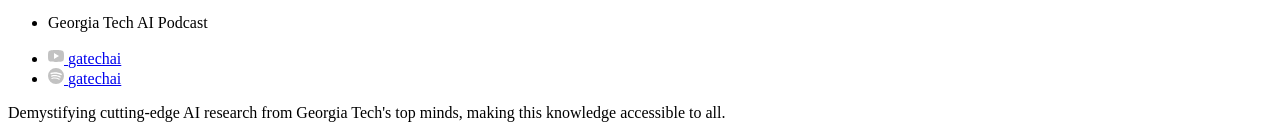
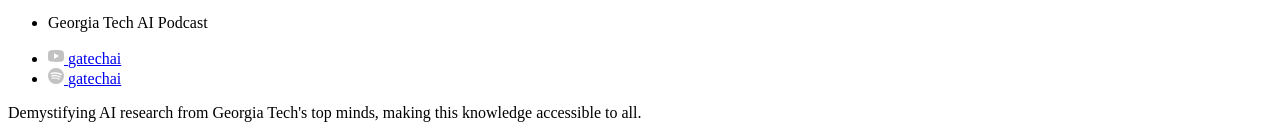
Before and after one commit to kpath1999/gatechai, a Jekyll site: the page built from _posts/2024-12-21-ep1mutirobotnetworks.markdown, in a window 1280 px wide and 900 px high, scrolled down 2018 px. Shown: the part 762-897 px from the top of the window. Built offline with Jekyll 4.4.1, drawn with Linux system fonts in a browser that asks for light colours; comment, search, counter and statistics services are not loaded.

Commit message:
change, trigger

```diff
--- a/_config.yml
+++ b/_config.yml
@@ -1,7 +1,7 @@
 # Site settings
 title: Georgia Tech AI Podcast
 email:
-description: "Demystifying cutting-edge AI research from Georgia Tech's top minds, making this knowledge accessible to all."
+description: "Demystifying AI research from Georgia Tech's top minds, making this knowledge accessible to all."
 baseurl: "gatechai"
 url: "https://georgiatech.ai"
 youtube_username: gatechai
```
